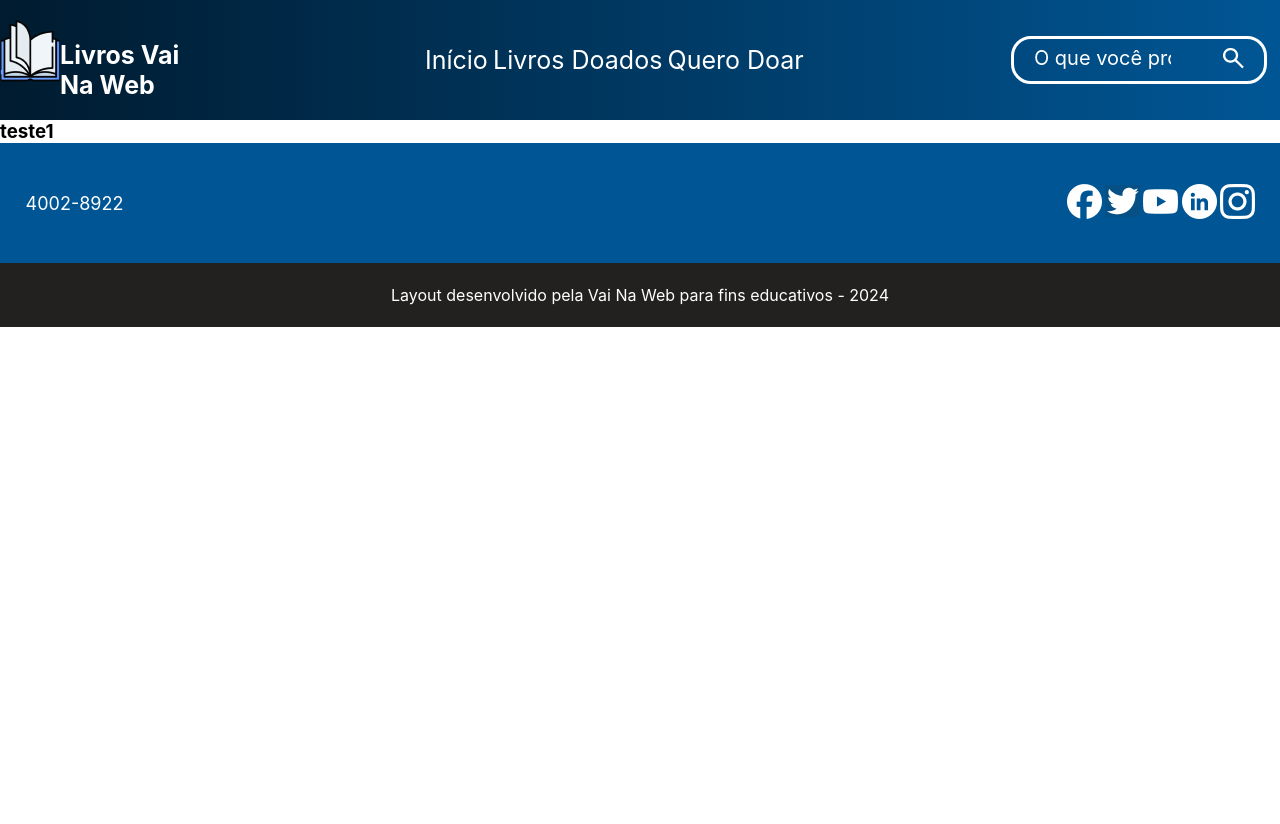
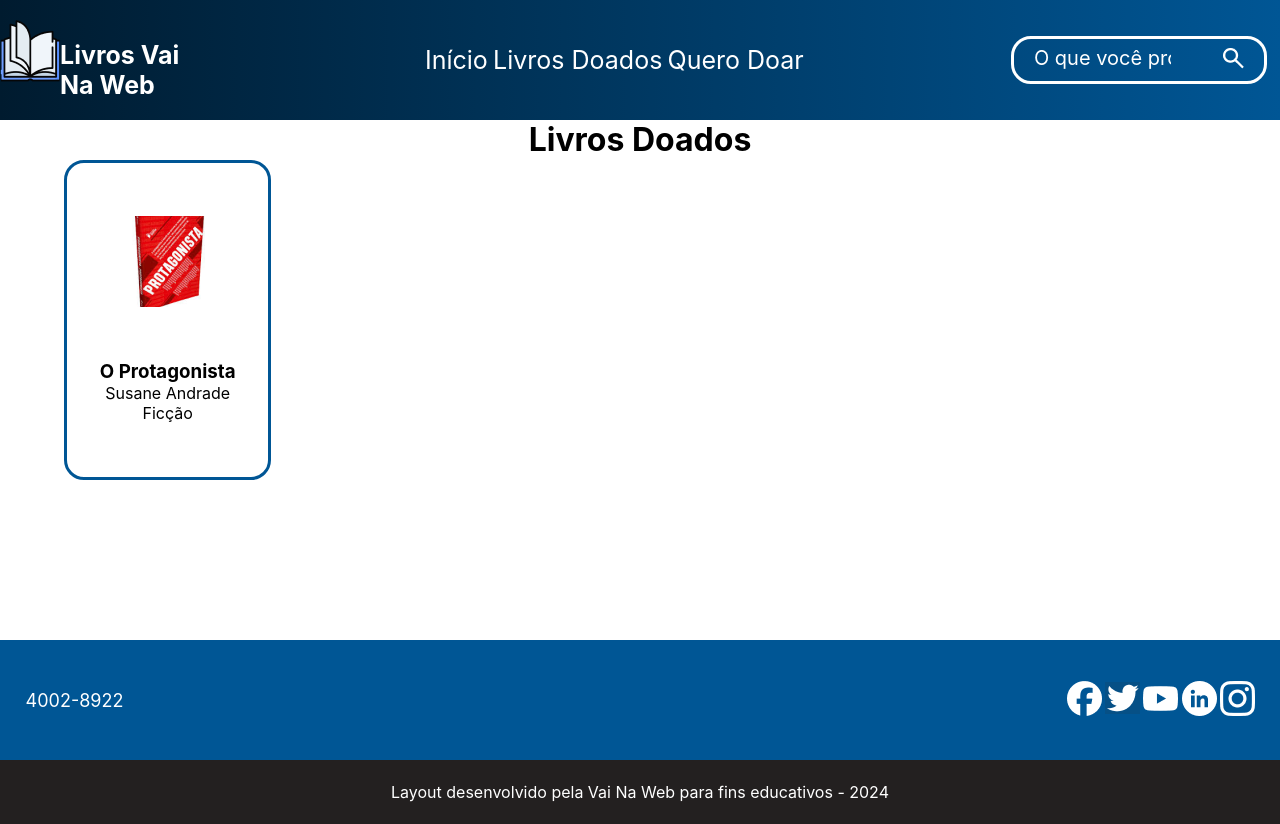
Before and after one commit to hugoffranca/desafioVaiNoLivro, a React (Vite) app: page /livrosDoados in a window 1280 px wide. Before the commit the page ends 800 px from the top, so only its background shows below. Built offline with nearby package versions, Linux system fonts and the light colour scheme.

Commit message:
feat: finalizando page Livros Doados

```diff
--- a/src/pages/livrosDoados/LivrosDoados.jsx
+++ b/src/pages/livrosDoados/LivrosDoados.jsx
@@ -1,8 +1,19 @@
+import LivroProtagonista from "../../assets/livroProtagonista.png";
 import s from "../livrosDoados/livrosDoados.module.scss";
 export default function LivrosDoados() {
   return (
-    <section>
-      <h1>teste1</h1>
+    <section className={s.livrosDoadosSection}>
+      <h2>Livros Doados</h2>
+      <section className={s.containerCards}>
+        <section>
+          <img src={LivroProtagonista} alt="Imagem do livro 'O protagonista'" />
+          <div>
+            <h3>O Protagonista</h3>
+            <p>Susane Andrade</p>
+            <p>Ficção</p>
+          </div>
+        </section>
+      </section>
     </section>
   );
 }
--- a/src/pages/livrosDoados/livrosDoados.module.scss
+++ b/src/pages/livrosDoados/livrosDoados.module.scss
@@ -0,0 +1,31 @@
+.livrosDoadosSection {
+  display: flex;
+  height: 65vh;
+  flex-direction: column;
+  align-items: center;
+  justify-content: space-evenly;
+
+  h2 {
+    font-size: 32px;
+  }
+}
+
+.containerCards {
+  width: 90%;
+  height: 60vh;
+
+  section {
+    border: solid 3px #005695;
+    border-radius: 20px;
+    width: 18%;
+    height: 40vh;
+    display: flex;
+    flex-direction: column;
+    align-items: center;
+    justify-content: space-evenly;
+  }
+
+  div {
+    text-align: center;
+  }
+}
--- a/src/pages/queroDoar/queroDoar.module.scss
+++ b/src/pages/queroDoar/queroDoar.module.scss
@@ -47,6 +47,6 @@
     height: 6vh;
     font-size: 22px;
     cursor: pointer;
-    padding-right: 15px;
+    padding-right: 0;
   }
 }
```
Also changed, not shown: src/assets/livroProtagonista.png (added).
